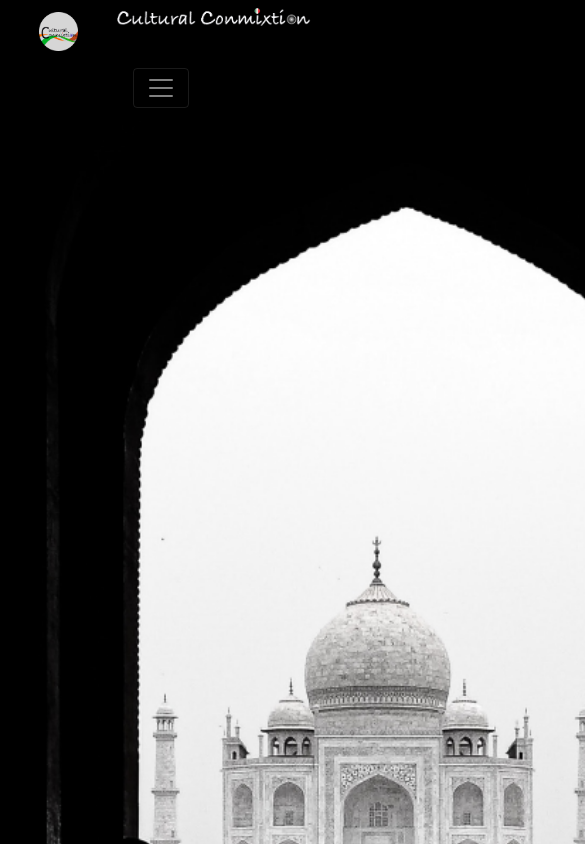
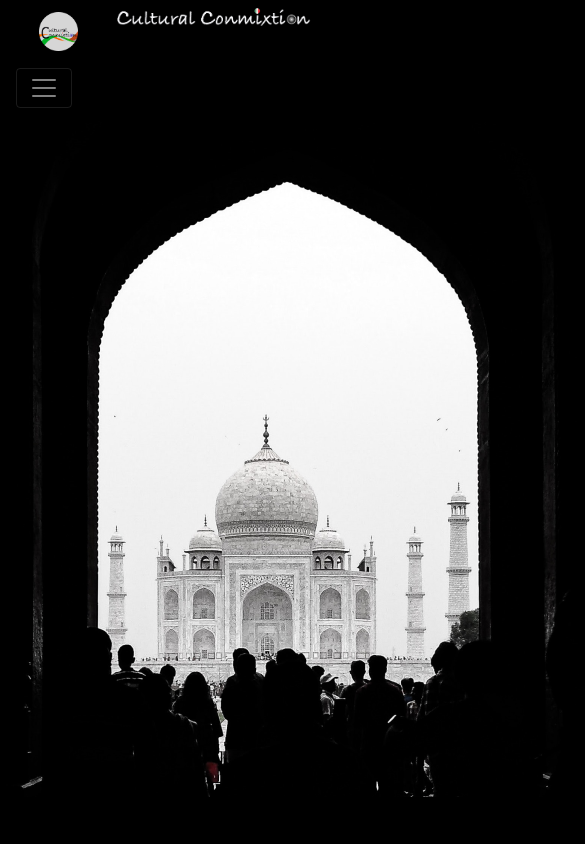
Before and after one commit to pandeyg-raj/culturalconmixtion, a React (Create React App) app: page / in a window 390 px wide. Shown: the top 844 px of the page, 585 px wide, since content can reach past the window. Built offline with nearby package versions, Linux system fonts and the light colour scheme.

Commit message:
social change

```diff
--- a/src/App.css
+++ b/src/App.css
@@ -52,12 +52,6 @@
   max-width: 100%;
   grid-row: 1 / span 7;
   grid-column: 9 / span 1;
-}
-
-@media only screen and (max-width: 700px) {
-  .bulbs {
-    display: none;
-  }
 }
 
 .navcontainer {
@@ -118,16 +112,25 @@
   flex-wrap: wrap;
 }
 
-@media only screen and (max-width: 500px) {
-  .hero {
-    flex-direction: column;
-  }
+@media only screen and (max-width: 700px) {
   .taj {
     width: 100vh;
+  }
+  .bulbs {
+    display: none;
+  }
+  .bulbs {
+    display: none;
+  }
+
+  .navcontainer {
+    grid-row: 6 / span 1;
+    grid-column: 1 / span 4;
   }
 }
 
 .taj {
+  margin-bottom: 50px;
 }
 
 .hero p {
```
